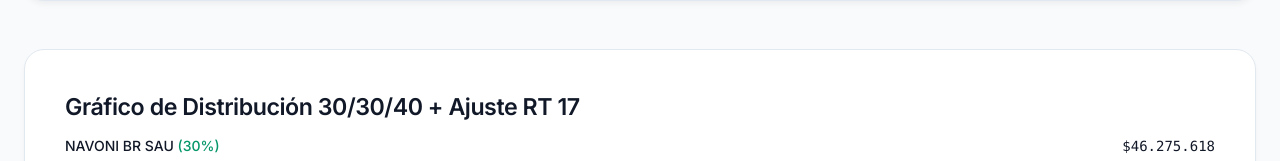
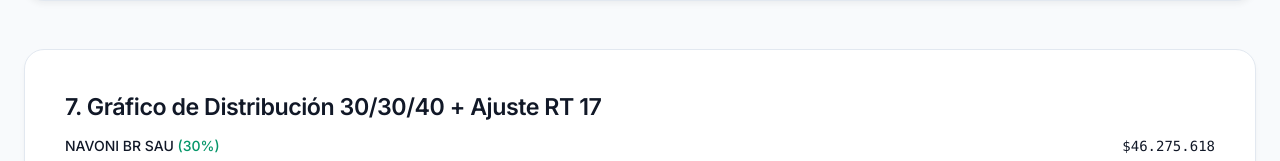
Before and after one commit to aguilapablo/cierre2026, a plain HTML site: page index.html in a window 1280 px wide. Shown: the part 2299-2460 px from the top of the page. Drawn offline with nearby package versions, Linux system fonts and the light colour scheme.

Commit message:
Update title and section headers in index.html

```diff
--- a/index.html
+++ b/index.html
@@ -4,7 +4,7 @@
     <meta charset="UTF-8">
     <meta name="viewport" content="width=device-width, initial-scale=1.0, maximum-scale=1.0, user-scalable=no">
     <meta name="apple-mobile-web-app-capable" content="yes">
-    <title>Dictamen Técnico • Escisión LIBER</title>
+    <title>Tratamiento 2026  • Escisión LIBER - P.A.  </title>
     <script src="https://cdn.tailwindcss.com"></script>
     <style>
         @import url('https://fonts.googleapis.com/css2?family=Inter:wght@400;500;600&display=swap');
@@ -183,7 +183,7 @@
 
     <!-- GRÁFICO SIMPLE -->
     <div class="mb-12 card p-6 sm:p-10">
-        <h2 class="section-title">Gráfico de Distribución 30/30/40 + Ajuste RT 17</h2>
+        <h2 class="section-title">7. Gráfico de Distribución 30/30/40 + Ajuste RT 17</h2>
         <div class="space-y-8">
             <div><div class="flex justify-between text-sm mb-2"><span class="font-medium">NAVONI BR SAU <span class="text-emerald-600">(30%)</span></span><span class="font-mono">$46.275.618</span></div><div class="bar-container"><div class="bar bg-emerald-600" style="width:30%">30%</div></div></div>
             <div><div class="flex justify-between text-sm mb-2"><span class="font-medium">DES. VIFRAN SRL <span class="text-emerald-600">(40%)</span></span><span class="font-mono">$50.531.056</span></div><div class="bar-container"><div class="bar bg-emerald-600" style="width:40%">40%</div></div></div>
@@ -192,7 +192,7 @@
         </div>
     </div>
 
-    <!-- 7. DICTAMEN -->
+    <!-- 8. DICTAMEN A ACCIONISTAR PRELIMINAR -->
     <div class="card p-6 sm:p-10">
         <h2 class="section-title">7. Dictamen del Auditor</h2>
         <div class="prose text-sm space-y-6">
```
